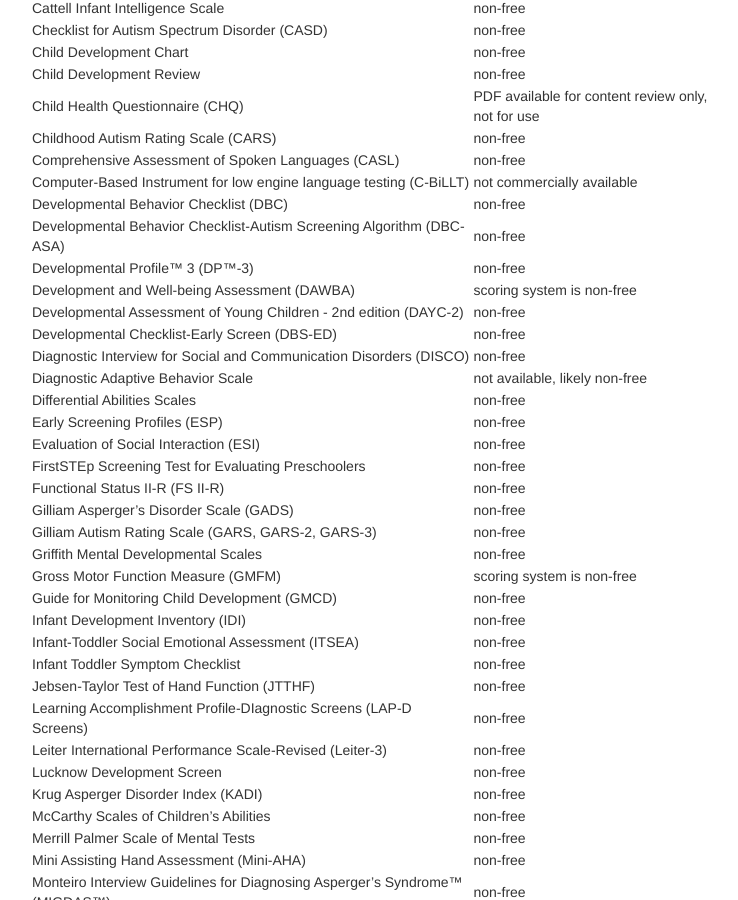
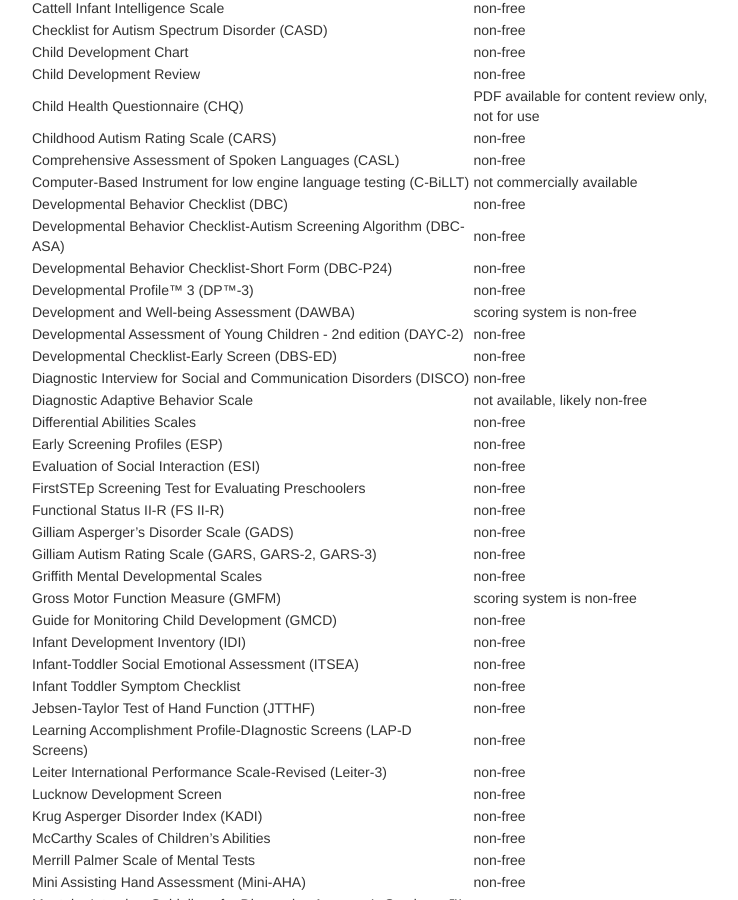
Before and after one commit to mjmaenner/disabilitymeasures, a Jekyll site: the page built from pages/donotqualify.md, in a window 1280 px wide and 900 px high, scrolled down 1025 px. Shown: the whole window, without its empty margins (259-997 px from the left). Built offline with Jekyll 4.4.1, drawn with Linux system fonts in a browser that asks for light colours.

Commit message:
Added DBC-P24

```diff
--- a/pages/donotqualify.md
+++ b/pages/donotqualify.md
@@ -58,6 +58,7 @@ Comprehensive Assessment of Spoken Languages (CASL) | non-free
 Computer-Based Instrument for low engine language testing (C-BiLLT) | not commercially available
 Developmental Behavior Checklist (DBC) | non-free
 Developmental Behavior Checklist-Autism Screening Algorithm (DBC-ASA) | non-free
+Developmental Behavior Checklist-Short Form (DBC-P24) | non-free
 Developmental Profile™ 3 (DP™-3) | non-free
 Development and Well-being Assessment (DAWBA) | scoring system is non-free
 Developmental Assessment of Young Children - 2nd edition (DAYC-2) | non-free
```
